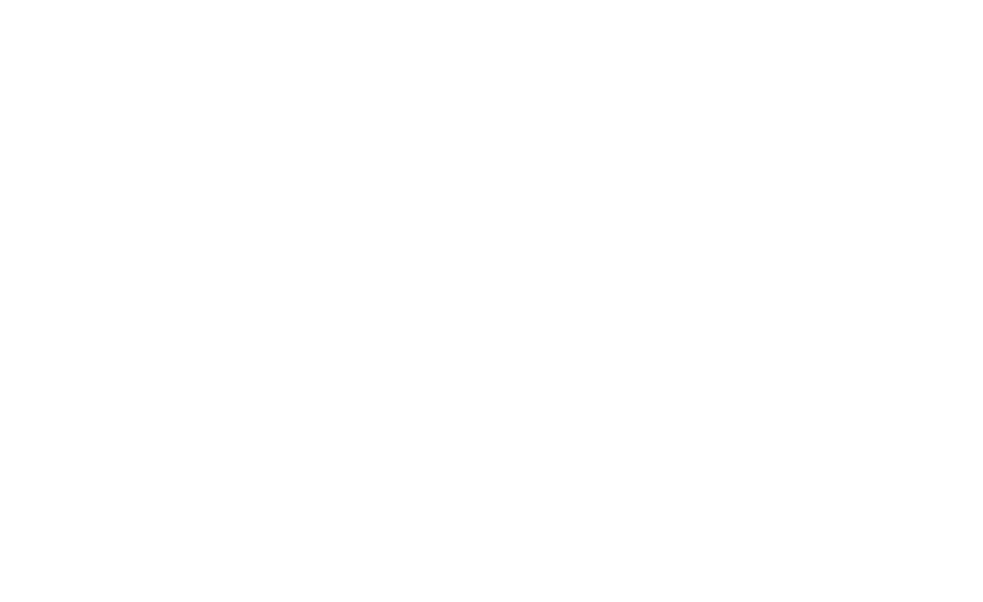
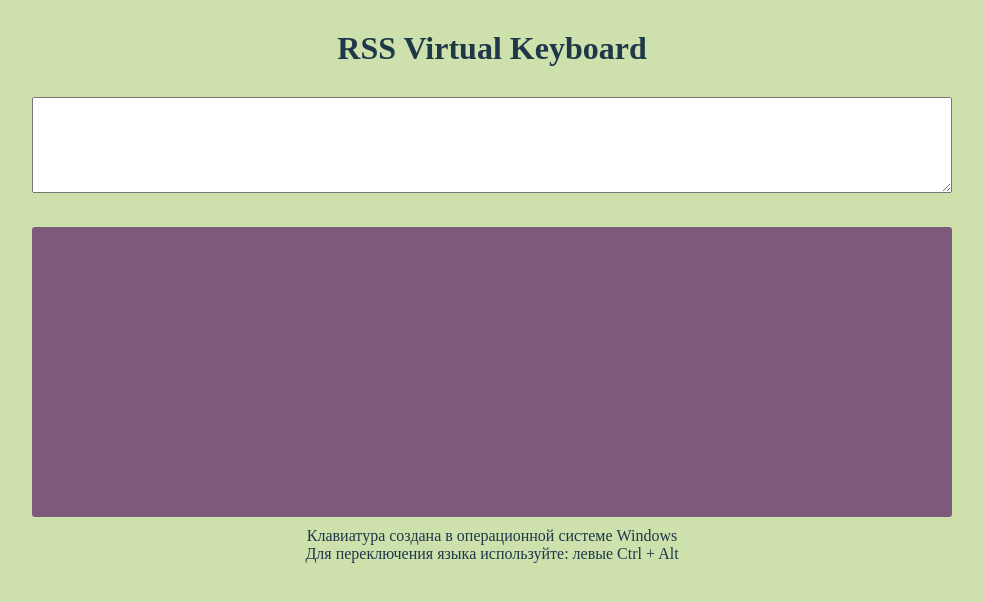
Before and after one commit to LobanovaMary/virtual-keyboard, a website with bundled scripts: page index.html in a window 1280 px wide. Shown: the whole page, without its empty margins (148-1131 px from the left). Built offline with nearby package versions, Linux system fonts and the light colour scheme.

Commit message:
feat: add main content and style

```diff
--- a/index.html
+++ b/index.html
@@ -10,7 +10,7 @@
   <title>Virtual Keyboard</title>
 </head>
 
-<body>
+<body id="root">
 
 </body>
 
--- a/package.json
+++ b/package.json
@@ -5,8 +5,9 @@
   "main": "index.js",
   "scripts": {
     "test": "echo \"Error: no test specified\" && exit 1",
-    "sass": "sass sass/main.scss style.css -w",
-    "lint": "eslint ."
+    "style": "sass sass/main.scss style.css -w",
+    "lint": "eslint .",
+    "lintFix": "eslint . --fix"
   },
   "repository": {
     "type": "git",
--- a/sass/_base.scss
+++ b/sass/_base.scss
@@ -12,3 +12,7 @@
 html {
   box-sizing: border-box;
 }
+
+body {
+  background-color: #cee0ab;
+}
--- /dev/null
+++ b/sass/_layout.scss
@@ -0,0 +1,4 @@
+.container {
+  margin: auto;
+  width: 920px;
+}
--- /dev/null
+++ b/sass/_text-style.scss
@@ -0,0 +1,16 @@
+.title {
+  margin: 30px 0px;
+  text-align: center;
+  color: #1e384a;
+}
+.text-field {
+  font-size: 18px;
+  width: 100%;
+  padding: 7px;
+  margin-bottom: 30px;
+}
+
+.description {
+  text-align: center;
+  color: #1e384a;
+}
--- /dev/null
+++ b/sass/components/_keybord.scss
@@ -0,0 +1,45 @@
+.keybord-container {
+  display: grid;
+  grid-template-columns: repeat(15, 1fr);
+  grid-template-rows: repeat(5, 50px);
+  gap: 5px;
+  background-color: #7d597b;
+  border-radius: 3px;
+  margin-bottom: 10px;
+  padding: 10px 5px;
+}
+.key {
+  background-color: #fcb2f8;
+  border-radius: 3px;
+  transform: translateY(-6%);
+  box-shadow: 0px 8px 15px rgba(248, 246, 246, 0.192);
+  transition: all 0.4s;
+  display: flex;
+  align-items: center;
+  justify-content: center;
+
+  &:hover {
+    background-color: #ffacfbb9;
+    cursor: pointer;
+  }
+
+  &:active {
+    transform: translateY(-3%);
+    box-shadow: 0px 4px 8px rgba(248, 246, 246, 0.521);
+    background-color: #fd68f6d0;
+    border-radius: 5px;
+  }
+
+  & > span {
+    font-size: 20px;
+  }
+}
+.key--active {
+  transform: translateY(-3%);
+  box-shadow: 0px 4px 8px rgba(248, 246, 246, 0.521);
+  background-color: #fd68f6d0;
+}
+
+.del {
+  grid-column: 2/4;
+}
--- a/sass/main.scss
+++ b/sass/main.scss
@@ -1 +1,4 @@
 @import './base';
+@import './layout';
+@import './text-style';
+@import './components/keybord';
--- /dev/null
+++ b/script/module/init.js
@@ -0,0 +1,38 @@
+const init = () => {
+  const root = document.getElementById('root');
+  //Create container
+  const container = document.createElement('div');
+  container.classList.add('container');
+  root.appendChild(container);
+  //Create title h1
+  const title = document.createElement('h1');
+  title.classList.add('title');
+  title.appendChild(document.createTextNode('RSS Virtual Keyboard'));
+  container.appendChild(title);
+  //Create textarea
+  const textArea = document.createElement('textarea');
+  textArea.classList.add('text-field');
+  textArea.rows = 4;
+  container.appendChild(textArea);
+  //Create keyboard container
+  const keyboardField = document.createElement('div');
+  keyboardField.classList.add('keybord-container');
+  container.appendChild(keyboardField);
+  //Crate description
+  const description1 = document.createElement('p');
+  const description2 = document.createElement('p');
+  description1.appendChild(
+    document.createTextNode('Клавиатура создана в операционной системе Windows')
+  );
+  description2.appendChild(
+    document.createTextNode(
+      'Для переключения языка используйте: левыe Ctrl + Alt'
+    )
+  );
+  description1.classList.add('description');
+  description2.classList.add('description');
+  container.appendChild(description1);
+  container.appendChild(description2);
+};
+
+export default init;
--- a/script/script.js
+++ b/script/script.js
@@ -0,0 +1,3 @@
+import init from './module/init.js';
+
+init();
```
Also changed, not shown: .eslintrc.json, style.css, 1 other file. Lines whose indentation alone changed are shown as unchanged.
